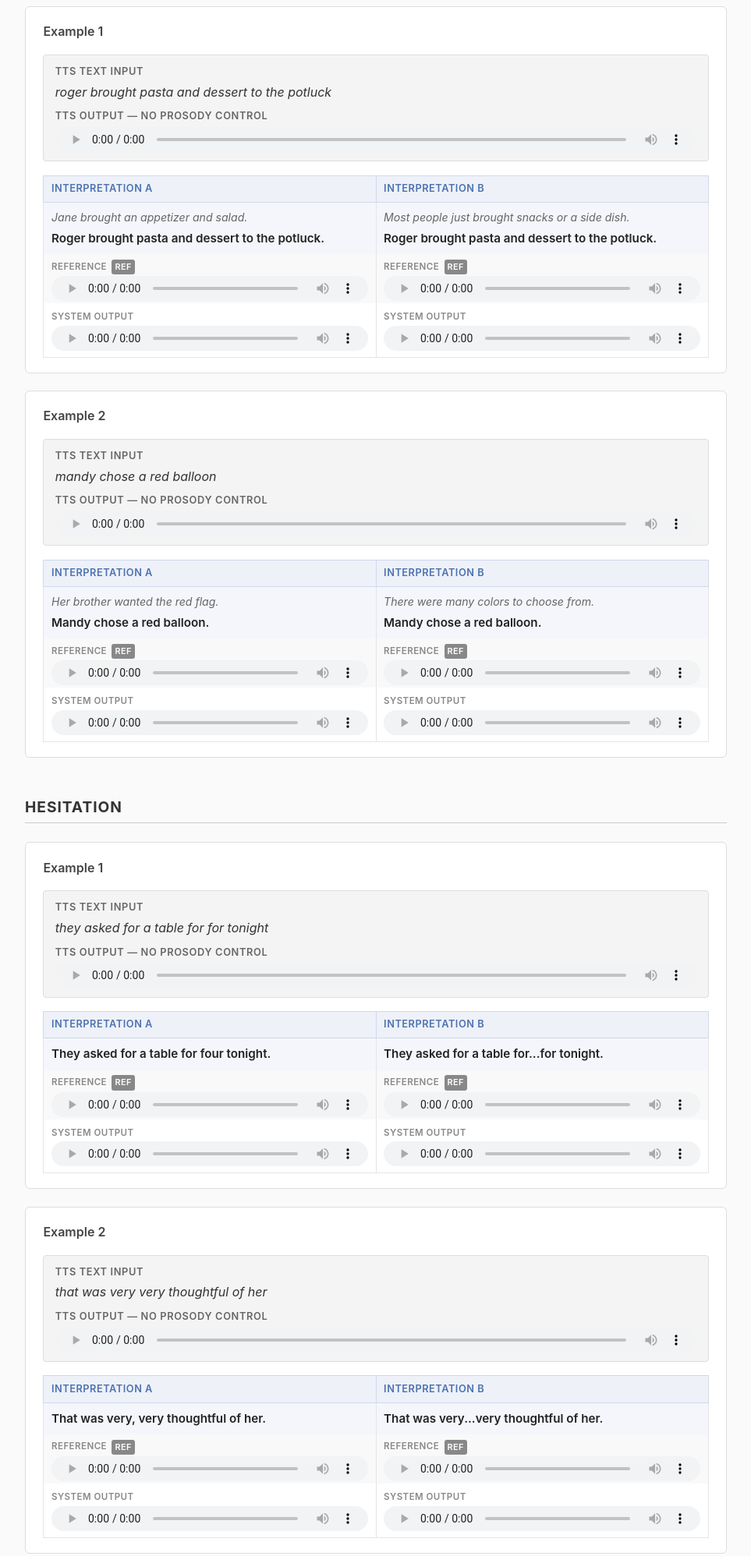
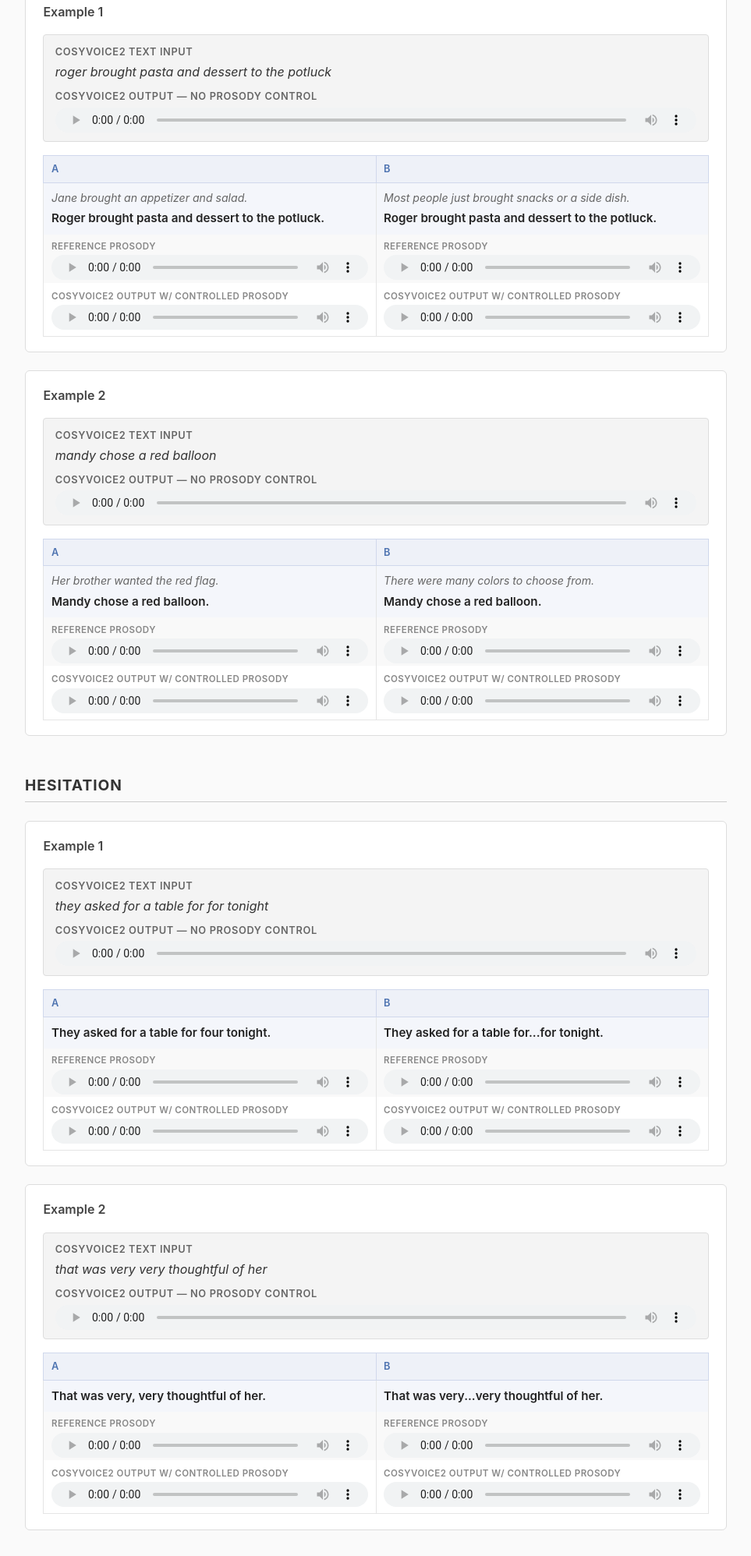
Before and after one commit to prosody-preserving-anon/prosody-demo, a plain HTML site: page index.html in a window 1280 px wide. Shown: the part 236-2232 px from the top of the page at 78% size, without its empty margins (158-1121 px from the left). Drawn offline with Linux system fonts and the light colour scheme.

Commit message:
update layout

```diff
--- a/index.html
+++ b/index.html
@@ -179,11 +179,9 @@
 <div class="page">
 
   <header>
-    <h1>Prosody Perception — Audio Samples</h1>
+    <h1>Preserving Prosody in Speaker Anonymization</h1>
     <p>
-      Selected examples from our perceptual evaluation. Each example shows a no-prosody
-      baseline (top) alongside two prosody-conditioned interpretations (A and B) of the
-      same ambiguous sentence.
+      Selected examples used in our perceptual experiment. Note: this paper is currently under review.
     </p>
   </header>
 
@@ -198,17 +196,17 @@
       <div class="example-title">Example 1</div>
 
       <div class="no-prosody-section">
-        <div class="np-label">TTS text input</div>
+        <div class="np-label">CosyVoice2 text input</div>
         <div class="np-text">roger brought pasta and dessert to the potluck</div>
-        <div class="np-label" style="margin-top:0.4rem">TTS output — no prosody control</div>
+        <div class="np-label" style="margin-top:0.4rem">CosyVoice2 output — no prosody control</div>
         <audio controls src="audio/focus/focus_3_no_prosody.wav"></audio>
       </div>
 
       <table class="ab-table">
         <thead>
           <tr>
-            <th>Interpretation A</th>
-            <th>Interpretation B</th>
+            <th>A</th>
+            <th>B</th>
           </tr>
         </thead>
         <tbody>
@@ -224,21 +222,21 @@
           </tr>
           <tr class="row-ref">
             <td>
-              <div class="audio-row-label">Reference <span class="tag-ref">ref</span></div>
+              <div class="audio-row-label">Reference prosody</div>
               <audio controls src="audio/focus/focus_3a_ref.wav"></audio>
             </td>
             <td>
-              <div class="audio-row-label">Reference <span class="tag-ref">ref</span></div>
+              <div class="audio-row-label">Reference prosody</div>
               <audio controls src="audio/focus/focus_3b_ref.wav"></audio>
             </td>
           </tr>
           <tr class="row-system">
             <td>
-              <div class="audio-row-label">System output</div>
+              <div class="audio-row-label">CosyVoice2 output w/ controlled prosody</div>
               <audio controls src="audio/focus/focus_3a.wav"></audio>
             </td>
             <td>
-              <div class="audio-row-label">System output</div>
+              <div class="audio-row-label">CosyVoice2 output w/ controlled prosody</div>
               <audio controls src="audio/focus/focus_3b.wav"></audio>
             </td>
           </tr>
@@ -251,17 +249,17 @@
       <div class="example-title">Example 2</div>
 
       <div class="no-prosody-section">
-        <div class="np-label">TTS text input</div>
+        <div class="np-label">CosyVoice2 text input</div>
         <div class="np-text">mandy chose a red balloon</div>
-        <div class="np-label" style="margin-top:0.4rem">TTS output — no prosody control</div>
+        <div class="np-label" style="margin-top:0.4rem">CosyVoice2 output — no prosody control</div>
         <audio controls src="audio/focus/focus_4_no_prosody.wav"></audio>
       </div>
 
       <table class="ab-table">
         <thead>
           <tr>
-            <th>Interpretation A</th>
-            <th>Interpretation B</th>
+            <th>A</th>
+            <th>B</th>
           </tr>
         </thead>
         <tbody>
@@ -277,21 +275,21 @@
           </tr>
           <tr class="row-ref">
             <td>
-              <div class="audio-row-label">Reference <span class="tag-ref">ref</span></div>
+              <div class="audio-row-label">Reference prosody</div>
               <audio controls src="audio/focus/focus_4a_ref.wav"></audio>
             </td>
             <td>
-              <div class="audio-row-label">Reference <span class="tag-ref">ref</span></div>
+              <div class="audio-row-label">Reference prosody</div>
               <audio controls src="audio/focus/focus_4b_ref.wav"></audio>
             </td>
           </tr>
           <tr class="row-system">
             <td>
-              <div class="audio-row-label">System output</div>
+              <div class="audio-row-label">CosyVoice2 output w/ controlled prosody</div>
               <audio controls src="audio/focus/focus_4a.wav"></audio>
             </td>
             <td>
-              <div class="audio-row-label">System output</div>
+              <div class="audio-row-label">CosyVoice2 output w/ controlled prosody</div>
               <audio controls src="audio/focus/focus_4b.wav"></audio>
             </td>
           </tr>
@@ -311,17 +309,17 @@
       <div class="example-title">Example 1</div>
 
       <div class="no-prosody-section">
-        <div class="np-label">TTS text input</div>
+        <div class="np-label">CosyVoice2 text input</div>
         <div class="np-text">they asked for a table for for tonight</div>
-        <div class="np-label" style="margin-top:0.4rem">TTS output — no prosody control</div>
+        <div class="np-label" style="margin-top:0.4rem">CosyVoice2 output — no prosody control</div>
         <audio controls src="audio/hesitation/hesitation_2_no_prosody.wav"></audio>
       </div>
 
       <table class="ab-table">
         <thead>
           <tr>
-            <th>Interpretation A</th>
-            <th>Interpretation B</th>
+            <th>A</th>
+            <th>B</th>
           </tr>
         </thead>
         <tbody>
@@ -335,21 +333,21 @@
           </tr>
           <tr class="row-ref">
             <td>
-              <div class="audio-row-label">Reference <span class="tag-ref">ref</span></div>
+              <div class="audio-row-label">Reference prosody</div>
               <audio controls src="audio/hesitation/hesitation_2a_ref.wav"></audio>
             </td>
             <td>
-              <div class="audio-row-label">Reference <span class="tag-ref">ref</span></div>
+              <div class="audio-row-label">Reference prosody</div>
               <audio controls src="audio/hesitation/hesitation_2b_ref.wav"></audio>
             </td>
           </tr>
           <tr class="row-system">
             <td>
-              <div class="audio-row-label">System output</div>
+              <div class="audio-row-label">CosyVoice2 output w/ controlled prosody</div>
               <audio controls src="audio/hesitation/hesitation_2a.wav"></audio>
             </td>
             <td>
-              <div class="audio-row-label">System output</div>
+              <div class="audio-row-label">CosyVoice2 output w/ controlled prosody</div>
               <audio controls src="audio/hesitation/hesitation_2b.wav"></audio>
             </td>
           </tr>
@@ -362,17 +360,17 @@
       <div class="example-title">Example 2</div>
 
       <div class="no-prosody-section">
-        <div class="np-label">TTS text input</div>
+        <div class="np-label">CosyVoice2 text input</div>
         <div class="np-text">that was very very thoughtful of her</div>
-        <div class="np-label" style="margin-top:0.4rem">TTS output — no prosody control</div>
+        <div class="np-label" style="margin-top:0.4rem">CosyVoice2 output — no prosody control</div>
         <audio controls src="audio/hesitation/hesitation_4_no_prosody.wav"></audio>
       </div>
 
       <table class="ab-table">
         <thead>
           <tr>
-            <th>Interpretation A</th>
-            <th>Interpretation B</th>
+            <th>A</th>
+            <th>B</th>
           </tr>
         </thead>
         <tbody>
@@ -386,21 +384,21 @@
           </tr>
           <tr class="row-ref">
             <td>
-              <div class="audio-row-label">Reference <span class="tag-ref">ref</span></div>
+              <div class="audio-row-label">Reference prosody</div>
               <audio controls src="audio/hesitation/hesitation_4a_ref.wav"></audio>
             </td>
             <td>
-              <div class="audio-row-label">Reference <span class="tag-ref">ref</span></div>
+              <div class="audio-row-label">Reference prosody</div>
               <audio controls src="audio/hesitation/hesitation_4b_ref.wav"></audio>
             </td>
           </tr>
           <tr class="row-system">
             <td>
-              <div class="audio-row-label">System output</div>
+              <div class="audio-row-label">CosyVoice2 output w/ controlled prosody</div>
               <audio controls src="audio/hesitation/hesitation_4a.wav"></audio>
             </td>
             <td>
-              <div class="audio-row-label">System output</div>
+              <div class="audio-row-label">CosyVoice2 output w/ controlled prosody</div>
               <audio controls src="audio/hesitation/hesitation_4b.wav"></audio>
             </td>
           </tr>
@@ -420,17 +418,17 @@
       <div class="example-title">Example 1</div>
 
       <div class="no-prosody-section">
-        <div class="np-label">TTS text input</div>
+        <div class="np-label">CosyVoice2 text input</div>
         <div class="np-text">the market is at thirty one twenty seventh avenue</div>
-        <div class="np-label" style="margin-top:0.4rem">TTS output — no prosody control</div>
+        <div class="np-label" style="margin-top:0.4rem">CosyVoice2 output — no prosody control</div>
         <audio controls src="audio/phrase/phrase_1_no_prosody.wav"></audio>
       </div>
 
       <table class="ab-table">
         <thead>
           <tr>
-            <th>Interpretation A</th>
-            <th>Interpretation B</th>
+            <th>A</th>
+            <th>B</th>
           </tr>
         </thead>
         <tbody>
@@ -444,21 +442,21 @@
           </tr>
           <tr class="row-ref">
             <td>
-              <div class="audio-row-label">Reference <span class="tag-ref">ref</span></div>
+              <div class="audio-row-label">Reference prosody</div>
               <audio controls src="audio/phrase/phrase_1a_ref.wav"></audio>
             </td>
             <td>
-              <div class="audio-row-label">Reference <span class="tag-ref">ref</span></div>
+              <div class="audio-row-label">Reference prosody</div>
               <audio controls src="audio/phrase/phrase_1b_ref.wav"></audio>
             </td>
           </tr>
           <tr class="row-system">
             <td>
-              <div class="audio-row-label">System output</div>
+              <div class="audio-row-label">CosyVoice2 output w/ controlled prosody</div>
               <audio controls src="audio/phrase/phrase_1a.wav"></audio>
             </td>
             <td>
-              <div class="audio-row-label">System output</div>
+              <div class="audio-row-label">CosyVoice2 output w/ controlled prosody</div>
               <audio controls src="audio/phrase/phrase_1b.wav"></audio>
             </td>
           </tr>
@@ -471,17 +469,17 @@
       <div class="example-title">Example 2</div>
 
       <div class="no-prosody-section">
-        <div class="np-label">TTS text input</div>
+        <div class="np-label">CosyVoice2 text input</div>
         <div class="np-text">only one remembered the lady in red</div>
-        <div class="np-label" style="margin-top:0.4rem">TTS output — no prosody control</div>
+        <div class="np-label" style="margin-top:0.4rem">CosyVoice2 output — no prosody control</div>
         <audio controls src="audio/phrase/phrase_3_no_prosody.wav"></audio>
       </div>
 
       <table class="ab-table">
         <thead>
           <tr>
-            <th>Interpretation A</th>
-            <th>Interpretation B</th>
+            <th>A</th>
+            <th>B</th>
           </tr>
         </thead>
         <tbody>
@@ -497,21 +495,21 @@
           </tr>
           <tr class="row-ref">
             <td>
-              <div class="audio-row-label">Reference <span class="tag-ref">ref</span></div>
+              <div class="audio-row-label">Reference prosody</div>
               <audio controls src="audio/phrase/phrase_3a_ref.wav"></audio>
             </td>
             <td>
-              <div class="audio-row-label">Reference <span class="tag-ref">ref</span></div>
+              <div class="audio-row-label">Reference prosody</div>
               <audio controls src="audio/phrase/phrase_3b_ref.wav"></audio>
             </td>
           </tr>
           <tr class="row-system">
             <td>
-              <div class="audio-row-label">System output</div>
+              <div class="audio-row-label">CosyVoice2 output w/ controlled prosody</div>
               <audio controls src="audio/phrase/phrase_3a.wav"></audio>
             </td>
             <td>
-              <div class="audio-row-label">System output</div>
+              <div class="audio-row-label">CosyVoice2 output w/ controlled prosody</div>
               <audio controls src="audio/phrase/phrase_3b.wav"></audio>
             </td>
           </tr>
@@ -531,17 +529,17 @@
       <div class="example-title">Example 1</div>
 
       <div class="no-prosody-section">
-        <div class="np-label">TTS text input</div>
+        <div class="np-label">CosyVoice2 text input</div>
         <div class="np-text">yeah george can do that</div>
-        <div class="np-label" style="margin-top:0.4rem">TTS output — no prosody control</div>
+        <div class="np-label" style="margin-top:0.4rem">CosyVoice2 output — no prosody control</div>
         <audio controls src="audio/question/question_4_no_prosody.wav"></audio>
       </div>
 
       <table class="ab-table">
         <thead>
           <tr>
-            <th>Interpretation A</th>
-            <th>Interpretation B</th>
+            <th>A</th>
+            <th>B</th>
           </tr>
         </thead>
         <tbody>
@@ -557,21 +555,21 @@
           </tr>
           <tr class="row-ref">
             <td>
-              <div class="audio-row-label">Reference <span class="tag-ref">ref</span></div>
+              <div class="audio-row-label">Reference prosody</div>
               <audio controls src="audio/question/question_4a_ref.wav"></audio>
             </td>
             <td>
-              <div class="audio-row-label">Reference <span class="tag-ref">ref</span></div>
+              <div class="audio-row-label">Reference prosody</div>
               <audio controls src="audio/question/question_4b_ref.wav"></audio>
             </td>
           </tr>
           <tr class="row-system">
             <td>
-              <div class="audio-row-label">System output</div>
+              <div class="audio-row-label">CosyVoice2 output w/ controlled prosody</div>
               <audio controls src="audio/question/question_4a.wav"></audio>
             </td>
             <td>
-              <div class="audio-row-label">System output</div>
+              <div class="audio-row-label">CosyVoice2 output w/ controlled prosody</div>
               <audio controls src="audio/question/question_4b.wav"></audio>
             </td>
           </tr>
@@ -584,17 +582,17 @@
       <div class="example-title">Example 2</div>
 
       <div class="no-prosody-section">
-        <div class="np-label">TTS text input</div>
+        <div class="np-label">CosyVoice2 text input</div>
         <div class="np-text">there's nothing left</div>
-        <div class="np-label" style="margin-top:0.4rem">TTS output — no prosody control</div>
+        <div class="np-label" style="margin-top:0.4rem">CosyVoice2 output — no prosody control</div>
         <audio controls src="audio/question/question_5_no_prosody.wav"></audio>
       </div>
 
       <table class="ab-table">
         <thead>
           <tr>
-            <th>Interpretation A</th>
-            <th>Interpretation B</th>
+            <th>A</th>
+            <th>B</th>
           </tr>
         </thead>
         <tbody>
@@ -608,21 +606,21 @@
           </tr>
           <tr class="row-ref">
             <td>
-              <div class="audio-row-label">Reference <span class="tag-ref">ref</span></div>
+              <div class="audio-row-label">Reference prosody</div>
               <audio controls src="audio/question/question_5a_ref.wav"></audio>
             </td>
             <td>
-              <div class="audio-row-label">Reference <span class="tag-ref">ref</span></div>
+              <div class="audio-row-label">Reference prosody</div>
               <audio controls src="audio/question/question_5b_ref.wav"></audio>
             </td>
           </tr>
           <tr class="row-system">
             <td>
-              <div class="audio-row-label">System output</div>
+              <div class="audio-row-label">CosyVoice2 output w/ controlled prosody</div>
               <audio controls src="audio/question/question_5a.wav"></audio>
             </td>
             <td>
-              <div class="audio-row-label">System output</div>
+              <div class="audio-row-label">CosyVoice2 output w/ controlled prosody</div>
               <audio controls src="audio/question/question_5b.wav"></audio>
             </td>
           </tr>
```
